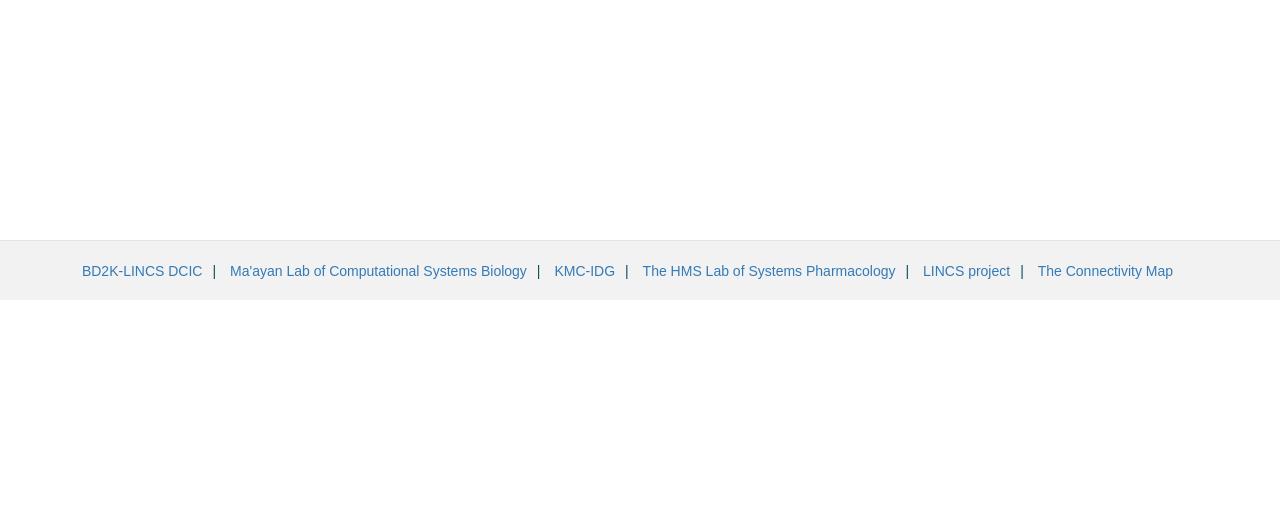
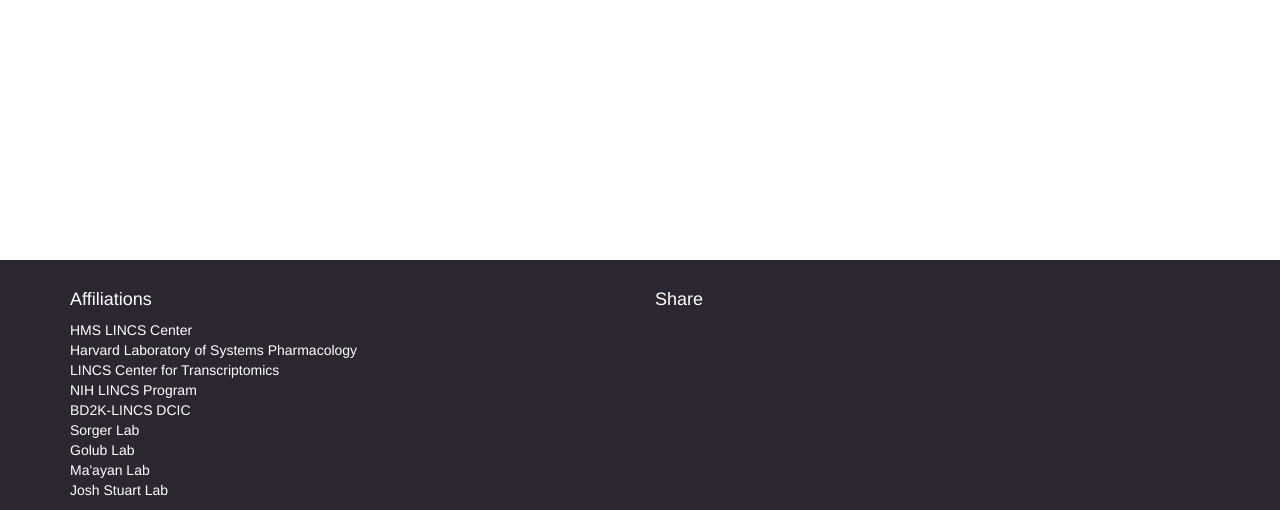
Before and after one commit to MaayanLab/LJP, a PHP site: page / in a window 1280 px wide. Shown: the part 572-1082 px from the top of the page. Before the commit the page ends 872 px from the top, so only its background shows below. Run offline with PHP 8.4, Linux system fonts and the light colour scheme.

Commit message:
Updated footer

```diff
--- a/css/main.css
+++ b/css/main.css
@@ -47,7 +47,7 @@ html {
   padding: 0 0 60px;
 }
 
-.footer {
+/*.footer {
   bottom: 0px;
   height: 60px;
   width: 100%;
@@ -61,11 +61,41 @@ html {
   background: #f2f2f2;
 }
 .footer-wrapper {
-  /*width: 540px;*/
   margin-top: 20px;
   display: flex;
   justify-content: space-between;
 }
+*/
+#footer {
+  background: #2a2730;
+  height: 250px;
+  margin-top: 20px;
+  padding: 20px 0 30px 0;
+}
+#footer h4 {
+  color: #fff;
+}
+
+#footer ul {
+  list-style-type: none;
+  padding: 0;
+}
+
+#footer a,
+#footer p {
+  color: white;
+}
+#footer a:hover {
+  color: white;
+}
+#footer p {
+  line-height: 90%;
+}
+#footer img {
+  height: 30px;
+  margin: 0 5px;
+}
+
 .list-inline{
   display:block;
 }
--- a/index.html
+++ b/index.html
@@ -38,17 +38,31 @@
 
 	<div class="container-fluid" id="page-content"></div>
 
-	<div class="footer theme-color-dark">
- 		<div class="footer-wrapper">
-			<ul class="list-inline">
-				<li><a href="http://lincs-dcic.org/" target="_blank")>BD2K-LINCS DCIC</a></li>
-				<li><a href="http://icahn.mssm.edu/research/labs/maayan-laboratory" target="_blank">Ma'ayan Lab of Computational Systems Biology</a></li>
-				<li><a href="https://commonfund.nih.gov/idg/overview" target="_blank">KMC-IDG</a></li>
-				<li><a href="http://hits.harvard.edu/the-program/laboratory-of-systems-pharmacology/about/" target="_blank">The HMS Lab of Systems Pharmacology</a></li>
-				<li><a href="http://www.lincsproject.org/" target="_blank">LINCS project</a></li>
-				<li><a href="http://www.lincscloud.org/" target="_blank">The Connectivity Map</a></li>
-			</ul>
-		</div>
+	<div id="footer">
+	    <div class="container">
+	        <div class="row">
+
+	            <div class="col-md-6 col-sm-6">
+	                <h4>Affiliations</h4>
+	                <ul>
+	                    <li><a href="http://lincs.hms.harvard.edu/" target="_blank">HMS LINCS Center</a></li>
+	                    <li><a href="http://hits.harvard.edu/the-program/laboratory-of-systems-pharmacology/about/" target="_blank">Harvard Laboratory of Systems Pharmacology</a></li>
+	                    <li><a href="http://www.lincscloud.org/">LINCS Center for Transcriptomics</a></li>
+	                    <li><a href="http://www.lincsproject.org/" target="_blank">NIH LINCS Program</a></li>
+	                    <li><a href="http://lincs-dcic.org/" target="_blank">BD2K-LINCS DCIC</a></li>
+	                    <li><a href="http://sorger.med.harvard.edu/" target="_blank">Sorger Lab</a></li>
+	                    <li><a href="https://www.broadinstitute.org/scientific-community/science/core-faculty-labs/golub-lab/golub-lab-home" target="_blank">Golub Lab</a></li>
+	                    <li><a href="http://icahn.mssm.edu/research/labs/maayan-laboratory" target="_blank">Ma'ayan Lab</a></li>
+	                    <li><a href="https://sysbiowiki.soe.ucsc.edu/" target="_blank">Josh Stuart Lab</a></li>
+	                </ul>
+	            </div>
+
+	            <div class="col-md-6 col-sm-6">
+	                <h4>Share</h4>
+	                <div class="addthis_sharing_toolbox"></div>
+	            </div>
+	        </div>
+	    </div>
 	</div>
 
 
@@ -61,5 +75,8 @@
 	<script src="js/config.js"></script>
 	<script src="js/router.js"></script>
 	<script src="js/ga.js"></script>
+	<!-- Go to www.addthis.com/dashboard to customize your tools -->
+	<script type="text/javascript" src="//s7.addthis.com/js/300/addthis_widget.js#pubid=ra-5767370fb98ece43"></script>
+
 </body>
 </html>
```
